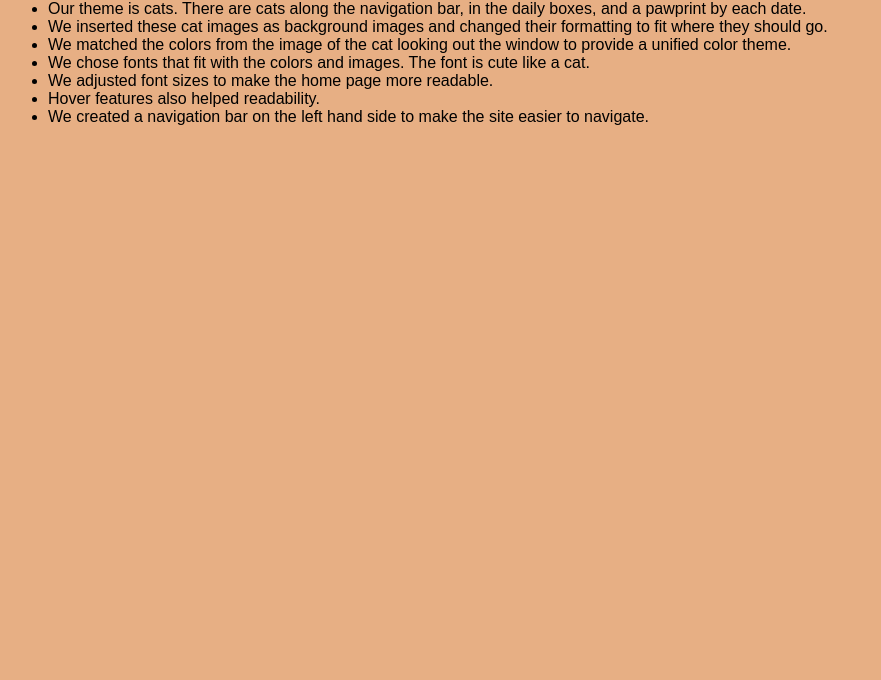
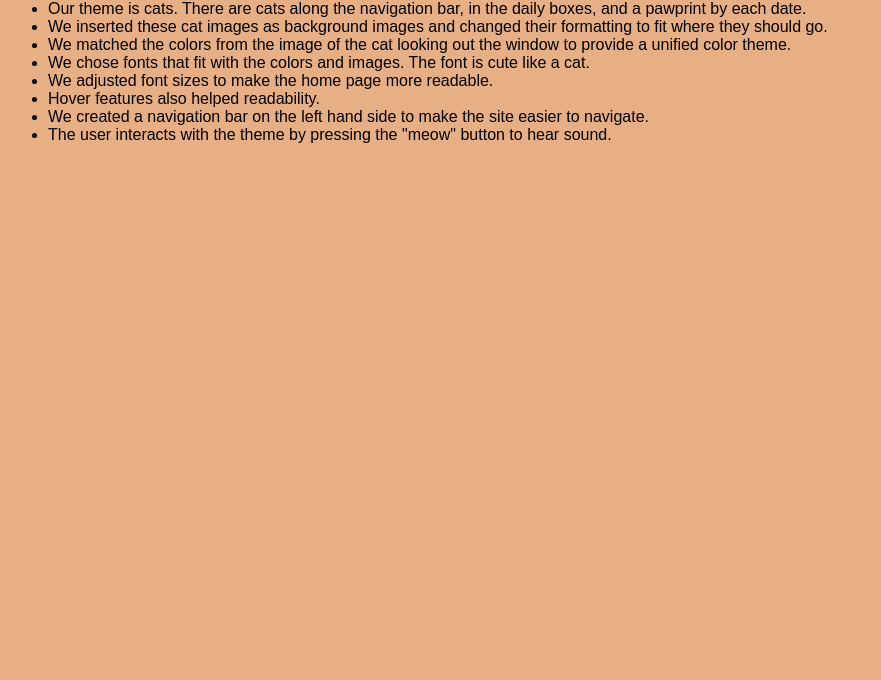
Before and after one commit to WynnieSun/HW-Project1, a plain HTML site: page index.html in a window 1280 px wide. Shown: the part 120-800 px from the top of the page, without its empty margins (0-881 px from the left). Drawn offline with Linux system fonts and the light colour scheme; a web font is replaced by a local one.

Commit message:
Update index.html

```diff
--- a/index.html
+++ b/index.html
@@ -11,6 +11,7 @@
     <li>We adjusted font sizes to make the home page more readable.</li>
     <li>Hover features also helped readability.</li>
     <li>We created a navigation bar on the left hand side to make the site easier to navigate.</li>
+    <li>The user interacts with the theme by pressing the "meow" button to hear sound.</li>
 
 
   </ul>
```
